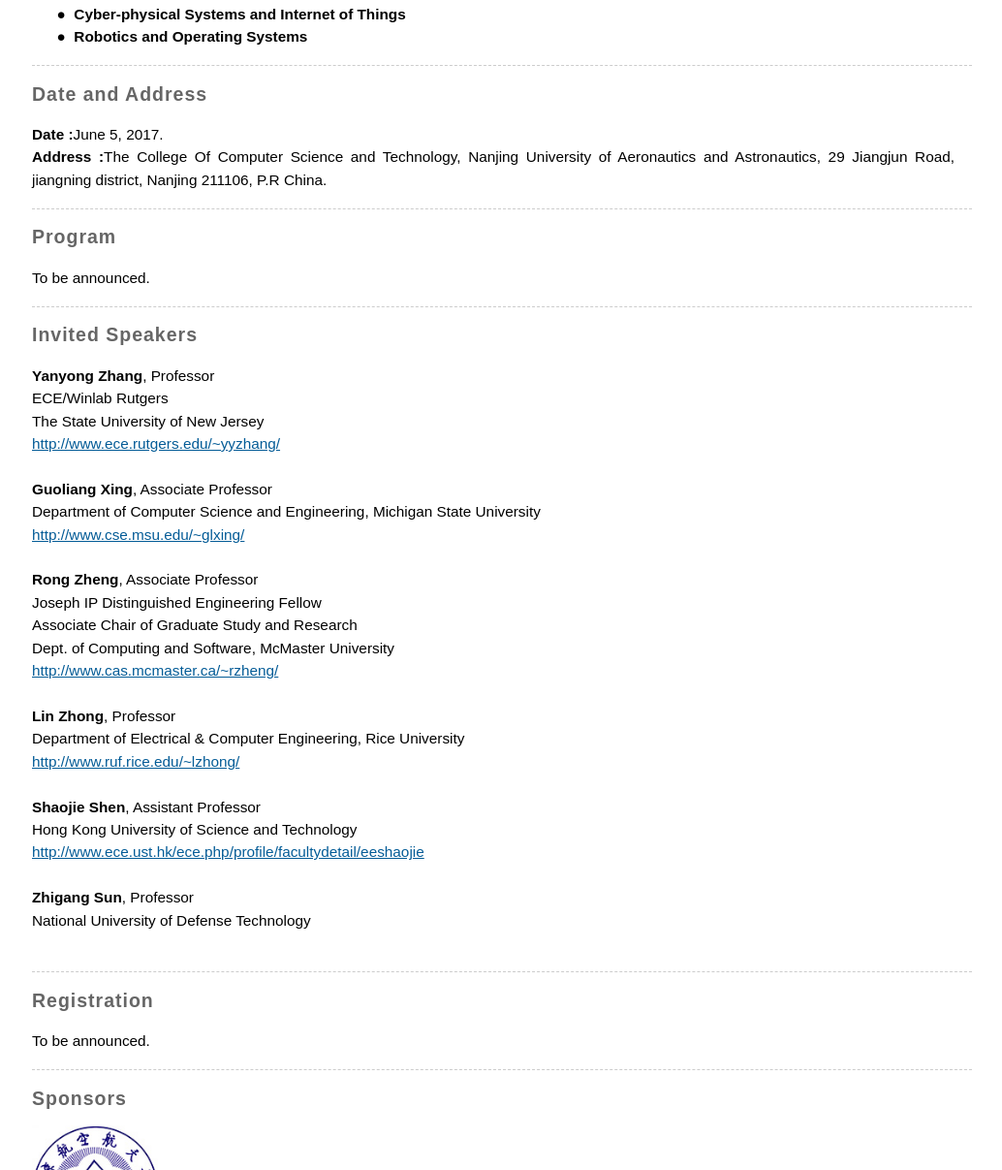
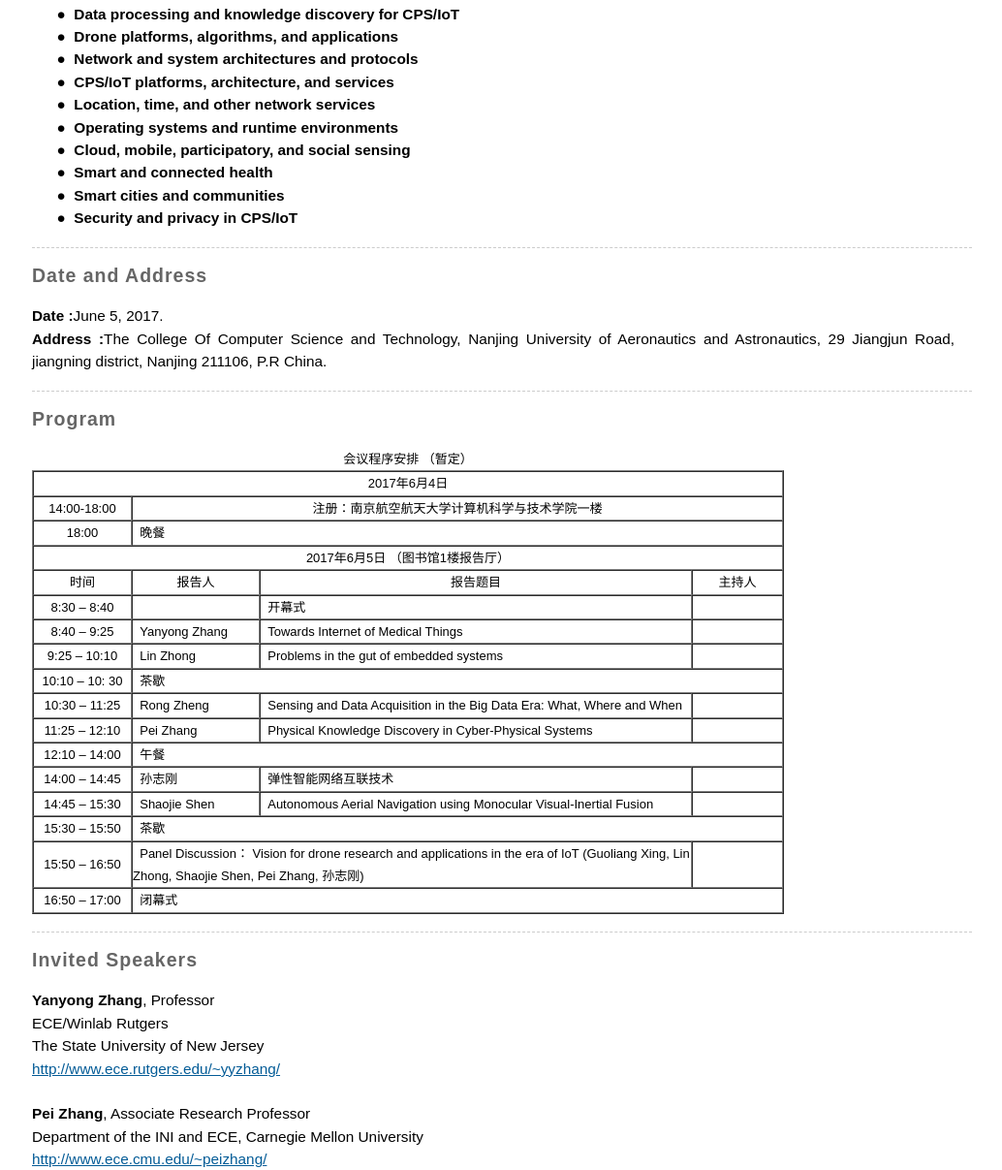
Before and after one commit to iwfci2017/iwfci2017.github.io, a plain HTML site: page index.html in a window 1280 px wide. Shown: the part 664-1871 px from the top of the page at 97% size, without its empty margins (122-1156 px from the left). Drawn offline with Linux system fonts and the light colour scheme.

Commit message:
add program

```diff
--- a/index.html
+++ b/index.html
@@ -57,8 +57,17 @@
                <p>
 This workshop is an interdisciplinary forum that brings together top experts from multiple fields to discuss challenges, technologies, and emerging directions in system design and implementation that pertain to the next-generation CPS and IoT. The topics that will be discussed at the workshop include, but no limited to:
              </p>
-			 <p>&nbsp;&nbsp;&nbsp;&nbsp;&nbsp;&nbsp;<b>● &nbsp;Cyber-physical Systems and Internet of Things</b><br/>
-				&nbsp;&nbsp;&nbsp;&nbsp;&nbsp;&nbsp;<b>● &nbsp;Robotics and Operating Systems</b></p>
+			 <p>&nbsp;&nbsp;&nbsp;&nbsp;&nbsp;&nbsp;<b>● &nbsp;Data processing and knowledge discovery for CPS/IoT</b><br/>
+				&nbsp;&nbsp;&nbsp;&nbsp;&nbsp;&nbsp;<b>● &nbsp;Drone platforms, algorithms, and applications</b><br/>
+				&nbsp;&nbsp;&nbsp;&nbsp;&nbsp;&nbsp;<b>● &nbsp;Network and system architectures and protocols</b><br/>
+				&nbsp;&nbsp;&nbsp;&nbsp;&nbsp;&nbsp;<b>● &nbsp;CPS/IoT platforms, architecture, and services</b><br/>
+				&nbsp;&nbsp;&nbsp;&nbsp;&nbsp;&nbsp;<b>● &nbsp;Location, time, and other network services</b><br/>
+				&nbsp;&nbsp;&nbsp;&nbsp;&nbsp;&nbsp;<b>● &nbsp;Operating systems and runtime environments</b><br/>
+				&nbsp;&nbsp;&nbsp;&nbsp;&nbsp;&nbsp;<b>● &nbsp;Cloud, mobile, participatory, and social sensing</b><br/>
+				&nbsp;&nbsp;&nbsp;&nbsp;&nbsp;&nbsp;<b>● &nbsp;Smart and connected health</b><br/>
+				&nbsp;&nbsp;&nbsp;&nbsp;&nbsp;&nbsp;<b>● &nbsp;Smart cities and communities</b><br/>
+				&nbsp;&nbsp;&nbsp;&nbsp;&nbsp;&nbsp;<b>● &nbsp;Security and privacy in CPS/IoT</b></p>
+
               <hr style="height:1px;border:none;border-top:1px dashed #ccc;">
                  <h2 id="2F">Date and Address</h2>
                 <p>
@@ -67,7 +76,109 @@ This workshop is an interdisciplinary forum that brings together top experts fro
                   </p>
                    <hr style="height:1px;border:none;border-top:1px dashed #ccc;">
                   <h2 id="3F">Program</h2>
-                <p>To be announced.
+                <p>
+				<table border="1" cellpadding="0" cellspacing="0" width="80%" >
+					<caption >会议程序安排 （暂定）</caption>
+					<tr>
+						<td colspan="4"  align="center">2017年6月4日</td>
+					</tr>
+
+					<tr>
+						<td width="100" align="center">14:00-18:00</td>
+						<td colspan="3" align="center">注册：南京航空航天大学计算机科学与技术学院一楼</td>
+					</tr>
+
+					<tr>
+						<td width="100" align="center">18:00</td>
+						<td colspan="3">&nbsp;&nbsp;晚餐</td>
+
+					</tr>
+
+					<tr>
+						<td colspan="4" align="center">2017年6月5日 （图书馆1楼报告厅）</td>
+
+					</tr>
+					<tr>
+						<td width="100" align="center">时间</td>
+						<td align="center" width="130">报告人</td>
+						<td align="center">报告题目</td>
+						<td align="center">主持人</td>
+					</tr>
+					<tr>
+						<td width="100" align="center">8:30 – 8:40	</td>
+						<td></td>
+						<td>&nbsp;&nbsp;开幕式</td>
+						<td></td>
+					</tr>
+					<tr>
+						<td width="100" align="center">8:40 – 9:25	</td>
+						<td width="130">&nbsp;&nbsp;Yanyong Zhang	</td>
+						<td width="444">&nbsp;&nbsp;Towards Internet of Medical Things</td>
+						<td></td>
+					</tr>
+					<tr>
+						<td width="100" align="center">9:25 – 10:10	</td>
+						<td width="130">&nbsp;&nbsp;Lin Zhong	</td>
+						<td>&nbsp;&nbsp;Problems in the gut of embedded systems	</td>
+						<td>	</td>
+					</tr>
+					<tr>
+						<td width="100" align="center">10:10 – 10: 30</td>
+						<td colspan="3">&nbsp;&nbsp;茶歇</td>
+					</tr>
+					<tr>
+						<td width="100" align="center">10:30 – 11:25	</td>
+						<td width="130">&nbsp;&nbsp;Rong Zheng	</td>
+						<td>&nbsp;&nbsp;Sensing and Data Acquisition in the Big Data Era: What, Where and When	</td>
+						<td>	</td>
+					</tr>
+					<tr>
+						<td width="100" align="center">11:25 – 12:10	</td>
+						<td width="130">&nbsp;&nbsp;Pei Zhang	</td>
+						<td>&nbsp;&nbsp;Physical Knowledge Discovery in Cyber-Physical Systems</td>
+						<td>	</td>
+					</tr>
+					<tr>
+						<td width="100" align="center">12:10 – 14:00	</td>
+						<td colspan="3">&nbsp;&nbsp;午餐	</td>
+
+					</tr>
+
+					<tr>
+						<td width="100" align="center">14:00 – 14:45	</td>
+						<td width="130">&nbsp;&nbsp;孙志刚	</td>
+						<td>&nbsp;&nbsp;弹性智能网络互联技术		</td>
+						<td>	</td>
+					</tr>
+
+					<tr>
+						<td width="100" align="center">14:45 – 15:30	</td>
+						<td width="130">&nbsp;&nbsp;Shaojie Shen	</td>
+						<td>&nbsp;&nbsp;Autonomous Aerial Navigation using Monocular Visual-Inertial Fusion		</td>
+						<td>	</td>
+					</tr>
+
+					<tr>
+						<td width="100" align="center">15:30 – 15:50</td>
+						<td colspan="3">&nbsp;&nbsp;茶歇</td>
+					</tr>
+					<tr>
+
+						<td width="100" align="center" >15:50 – 16:50</td>
+						<td colspan="2" >&nbsp;&nbsp;Panel Discussion： Vision for drone research and applications in the era of IoT (Guoliang Xing, Lin Zhong, Shaojie Shen, Pei Zhang, 孙志刚)	</td>
+						<td></td>
+					</tr>
+
+					<tr>
+						<td width="100" align="center">16:50 – 17:00</td>
+						<td colspan="3">&nbsp;&nbsp;闭幕式</td>
+					</tr>
+				</table>
+
+
+
+
+
                   </p>
                      <hr style="height:1px;border:none;border-top:1px dashed #ccc;">
                 <h2 id="4F">Invited Speakers</h2>
@@ -78,9 +189,9 @@ This workshop is an interdisciplinary forum that brings together top experts fro
                         <br/>
 
 
-						<strong>Guoliang Xing</strong>, Associate Professor<br/>
-                        Department of Computer Science and Engineering, Michigan State University<br />
-                         <a href="/http://www.cse.msu.edu/~glxing/">http://www.cse.msu.edu/~glxing/</a><br />
+						<strong>Pei Zhang</strong>, Associate Research Professor<br/>
+                        Department of the INI and ECE, Carnegie Mellon University<br />
+                         <a href=" http://www.ece.cmu.edu/~peizhang/"> http://www.ece.cmu.edu/~peizhang/</a><br />
                         <br/>
 
                         <strong>Rong Zheng</strong>, Associate Professor <br/>
```
